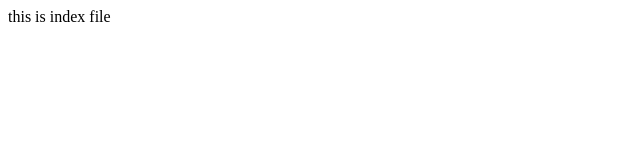
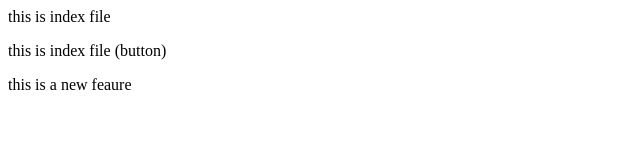
Before and after one commit to izzzthisssagar/third_try--ocal-repo-, a plain HTML site: page index.html in a window 1280 px wide. Shown: the whole page, without its empty margins (0-640 px from the left). Drawn offline with Linux system fonts and the light colour scheme.

Commit message:
again changes

```diff
--- a/index.html
+++ b/index.html
@@ -1 +1,3 @@
 <p> this is index file</p>
+<p> this is index file  (button)</p>
+<p> this is a new feaure</p>
```
